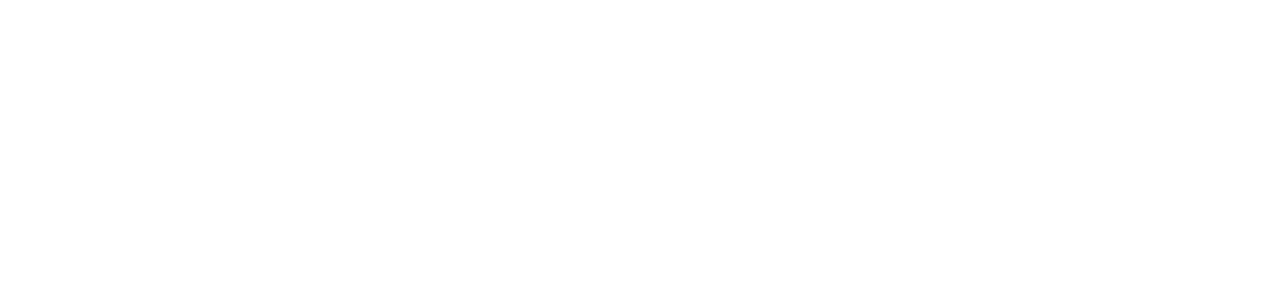
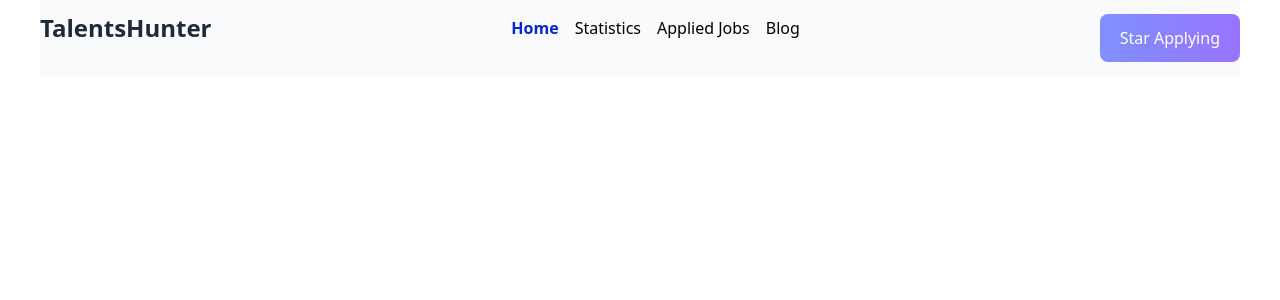
Before and after one commit to KhanZiaul/Job-Hunter, a React (Vite) app: page / in a window 1280 px wide. Shown: the top 300 px of the page. Built offline with nearby package versions, Linux system fonts and the light colour scheme.

Commit message:
Nav done

```diff
--- a/src/Components/Nav/Nav.css
+++ b/src/Components/Nav/Nav.css
@@ -0,0 +1,9 @@
+.active{
+    color: rgb(4, 40, 200);
+}
+.btn-nav{
+    background: linear-gradient(90deg, #7E90FE 0%, #9873FF 100%);
+}
+.btn-nav:hover{
+    background: linear-gradient(90deg, #3e467c 0%, #351393 100%);
+}
--- a/src/Components/Nav/Nav.jsx
+++ b/src/Components/Nav/Nav.jsx
@@ -1,10 +1,63 @@
-import React from 'react';
+import React, { useState } from 'react';
+import { Link, NavLink } from "react-router-dom";
+import './Nav.css'
+import { XMarkIcon, Bars4Icon } from '@heroicons/react/24/solid'
+const Nav = () => {
+    const [nav, setNav] = useState(false)
 
-const Nav = () => {
     return (
-        <div>
+        <nav className='md:flex justify-between items-center'>
+            <Link to='/'><h2 className='text-2xl font-bold mb-5'>TalentsHunter</h2> </Link>
+            <div className='relative'>
 
-        </div>
+                <div className='mb-5 md:hidden'>
+
+                    {
+                        nav ? <XMarkIcon onClick={() => setNav(!nav)} className="h-6 w-6 cursor-pointer text-blue-500" /> : <Bars4Icon onClick={() => setNav(!nav)} className="h-6 w-6 cursor-pointer text-blue-500" />
+                    }
+
+                </div>
+
+                <div className={` duration-200 absolute md:static bg-sky-500 md:bg-slate-50 md:text-black p-4 text-white flex flex-col md:flex-row gap-4 mb-5 ${nav ? 'top-8' : '-top-64'}`}>
+                    <NavLink
+                        to="/"
+                        className={({ isActive }) => isActive ? "active font-bold" : ""
+                        }
+                    >
+                        Home
+                    </NavLink>
+
+                    <NavLink
+                        to="/statistics"
+                        className={({ isActive }) => isActive ? "active font-bold" : ""
+                        }
+                    >
+                        Statistics
+                    </NavLink>
+
+                    <NavLink
+                        to="/applied_jobs"
+                        className={({ isActive }) => isActive ? "active font-bold" : ""
+                        }
+                    >
+                        Applied Jobs
+                    </NavLink>
+
+                    <NavLink
+                        to="/blog"
+                        className={({ isActive }) => isActive ? "active font-bold" : ""
+                        }
+                    >
+                        Blog
+                    </NavLink>
+                </div>
+
+            </div>
+
+            <div>
+                <button className=' btn-nav text-white px-5 py-3 rounded-lg'>Star Applying</button>
+            </div>
+        </nav>
     );
 };
 
```
